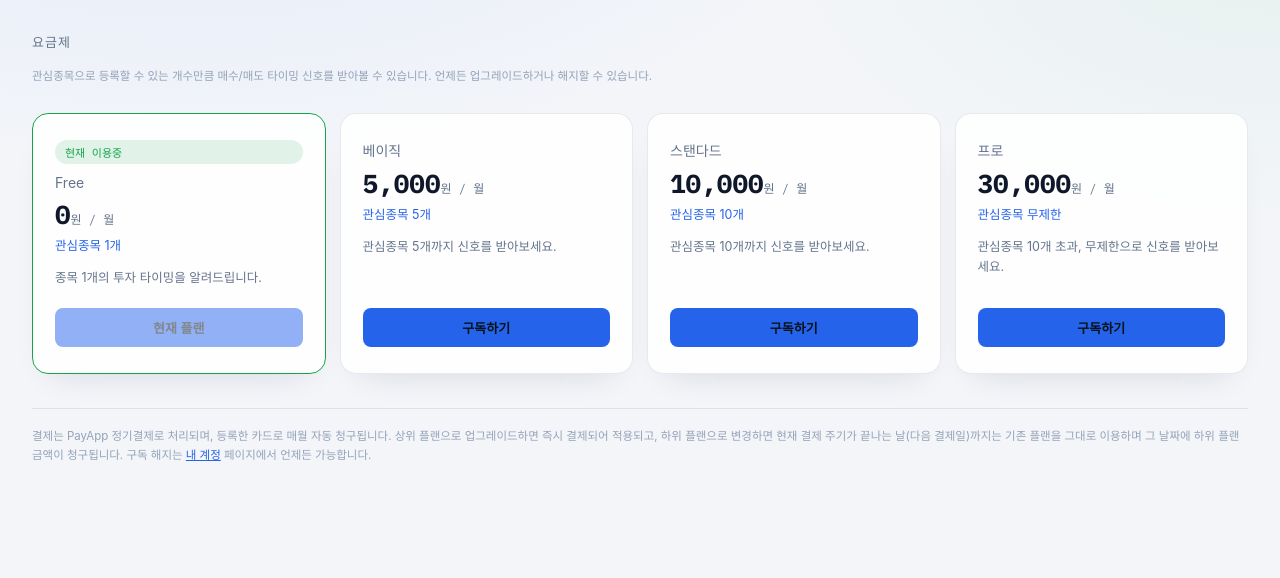
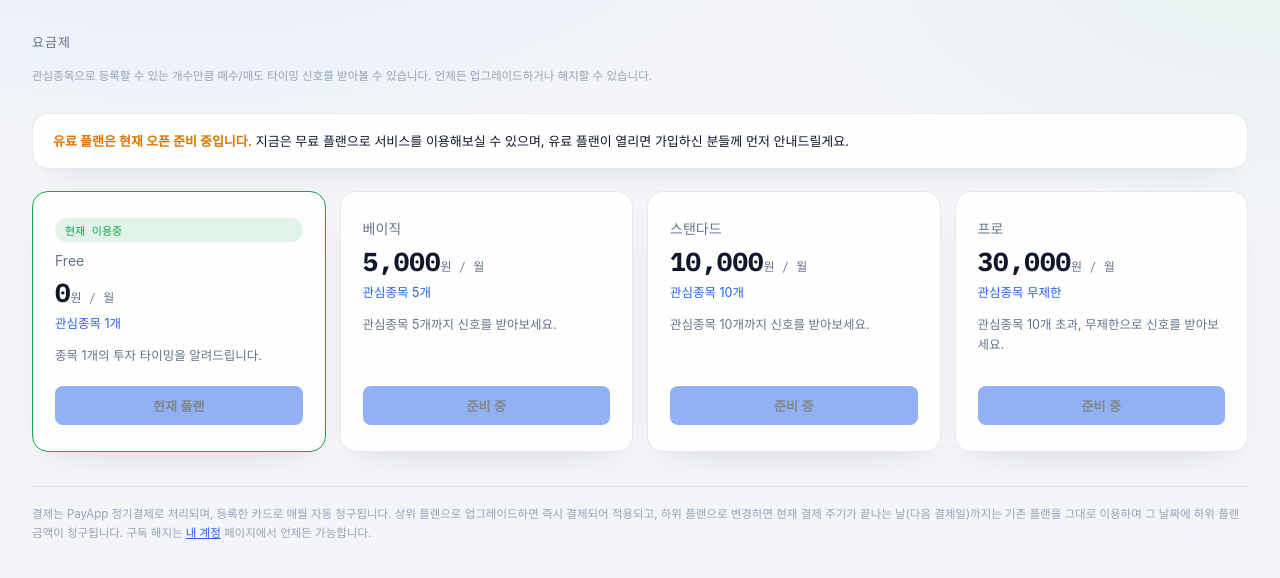
Before and after one commit to yunjo-doc/stock-timing-alert, a FastAPI app: page /pricing in a window 1280 px wide. Shown: the part 57-635 px from the top of the page. Run offline with FastAPI, Linux system fonts and the light colour scheme; some web fonts are replaced.

Commit message:
유료 결제 잠금(BILLING_ENABLED) 추가 - 유사투자자문업 신고 전 무료 운영
BILLING_ENABLED 환경변수(기본 false)가 꺼져 있으면:
- 요금제 페이지 유료 플랜 버튼이 '준비 중'으로 표시되고 안내 배너 노출
- 토스/카카오페이/PayApp 결제 진입 라우트가 서버에서 /pricing으로 차단
- 랜딩 요금제 스트립에도 '오픈 준비 중' 문구 표시

유사투자자문업 신고 완료 후 Render 환경변수만 true로 바꾸면
코드 수정 없이 유료 플랜이 열립니다.

Co-Authored-By: Claude Fable 5 <noreply@anthropic.com>

```diff
--- a/app/main.py
+++ b/app/main.py
@@ -195,6 +195,7 @@ def dashboard(request: Request, market: str = "stock"):
             "stock_market_open": du.is_kr_market_open(),
             "us_market_open": du.is_us_market_open(),
             "plans": [billing_plans.get_plan(k) for k in billing_plans.PLAN_ORDER],
+            "billing_enabled": _billing_enabled(),
         })
     if auth.needs_profile_completion(user):
         return RedirectResponse(url="/complete-profile", status_code=303)
@@ -518,6 +519,12 @@ def performance_page(request: Request):
     })
 
 
+def _billing_enabled() -> bool:
+    """유료 결제 오픈 여부. 유사투자자문업 신고가 끝날 때까지 결제 진입점을 잠가둡니다.
+    Render 환경변수 BILLING_ENABLED=true 로 바꾸면 코드 수정 없이 유료 플랜이 열립니다."""
+    return os.getenv("BILLING_ENABLED", "false").strip().lower() in ("1", "true", "yes", "y")
+
+
 @app.get("/pricing", response_class=HTMLResponse)
 def pricing_page(request: Request):
     user = auth.current_user(request)
@@ -532,11 +539,14 @@ def pricing_page(request: Request):
         "current_index": current_index,
         "subscription": subscription,
         "pending_plan_key": subscription.get("pending_plan") if subscription else None,
+        "billing_enabled": _billing_enabled(),
     })
 
 
 @app.get("/billing/checkout", response_class=HTMLResponse)
 def billing_checkout(request: Request, plan: str = ""):
+    if not _billing_enabled():
+        return RedirectResponse(url="/pricing", status_code=303)
     user = auth.current_user(request)
     if not user:
         next_url = quote(f"/billing/checkout?plan={plan}")
@@ -612,6 +622,8 @@ def billing_fail(request: Request, message: str = "결제가 취소되었거나
 # ----------------------------------------------------------------------
 @app.get("/billing/checkout/kakao")
 def billing_checkout_kakao(request: Request, plan: str = ""):
+    if not _billing_enabled():
+        return RedirectResponse(url="/pricing", status_code=303)
     user = auth.current_user(request)
     if not user:
         next_url = quote(f"/billing/checkout/kakao?plan={plan}")
@@ -698,6 +710,8 @@ def billing_cancel(request: Request):
 # ----------------------------------------------------------------------
 @app.get("/billing/checkout/payapp")
 def billing_checkout_payapp(request: Request, plan: str = ""):
+    if not _billing_enabled():
+        return RedirectResponse(url="/pricing", status_code=303)
     user = auth.current_user(request)
     if not user:
         next_url = quote(f"/billing/checkout/payapp?plan={plan}")
--- a/app/templates/landing.html
+++ b/app/templates/landing.html
@@ -183,7 +183,7 @@
     {% endfor %}
   </div>
   <div class="footer-note" style="text-align:center; border-top:none;">
-    <a href="/pricing" style="color:var(--secondary); text-decoration:none;">전체 요금제 자세히 보기 →</a>
+    {% if not billing_enabled %}유료 플랜은 오픈 준비 중입니다. 지금은 무료로 이용해보세요. · {% endif %}<a href="/pricing" style="color:var(--secondary); text-decoration:none;">전체 요금제 자세히 보기 →</a>
   </div>
 
   <div class="glass lp-final fade-in" style="margin-top:40px;">
--- a/app/templates/pricing.html
+++ b/app/templates/pricing.html
@@ -55,6 +55,13 @@
     관심종목으로 등록할 수 있는 개수만큼 매수/매도 타이밍 신호를 받아볼 수 있습니다. 언제든 업그레이드하거나 해지할 수 있습니다.
   </div>
 
+  {% if not billing_enabled %}
+  <div class="glass" style="padding:16px 20px; margin-bottom:22px; font-size:13px; line-height:1.7;">
+    <b style="color:var(--warning);">유료 플랜은 현재 오픈 준비 중입니다.</b>
+    지금은 무료 플랜으로 서비스를 이용해보실 수 있으며, 유료 플랜이 열리면 가입하신 분들께 먼저 안내드릴게요.
+  </div>
+  {% endif %}
+
   <div class="plan-grid">
     {% for p in plans %}
     {% set p_index = plan_order.index(p.key) %}
@@ -68,6 +75,8 @@
 
       {% if p.key == current_plan %}
         <button type="button" disabled style="opacity:.5; cursor:default;">현재 플랜</button>
+      {% elif p.price > 0 and not billing_enabled %}
+        <button type="button" disabled style="opacity:.5; cursor:default;">준비 중</button>
       {% elif pending_plan_key == p.key %}
         <button type="button" disabled style="opacity:.5; cursor:default;">
           {{ subscription.current_period_end[:10] if subscription and subscription.current_period_end else '다음 결제일' }}부터 적용 예정
```
Also changed, not shown: 1 other file.
